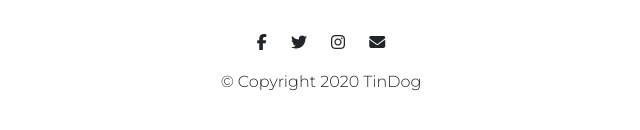
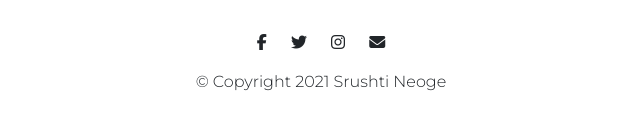
Before and after one commit to srushtin/TinDog, a plain HTML site: page index.html in a window 1280 px wide. Shown: the part 3150-3280 px from the top of the page, 319-959 px from the left. Drawn offline with nearby package versions, Linux system fonts and the light colour scheme.

Commit message:
Update index.html
Updated description

```diff
--- a/index.html
+++ b/index.html
@@ -199,7 +199,7 @@
       <i class=" social-icon fab fa-twitter"></i>
       <i class=" social-icon fab fa-instagram"></i>
       <i class=" social-icon fas fa-envelope"></i>
-      <p>© Copyright 2020 TinDog</p>
+      <p>© Copyright 2021 Srushti Neoge</p>
     </div>
   </footer>
 
```
